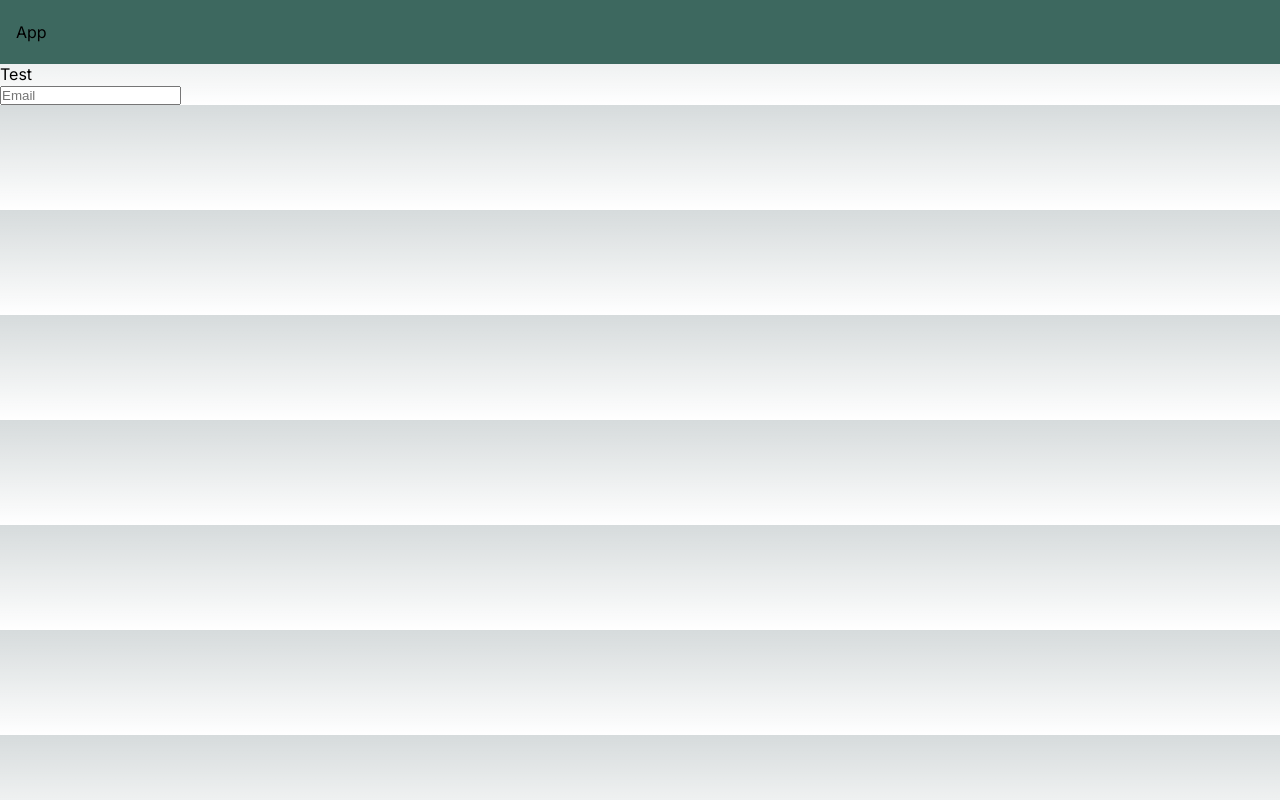
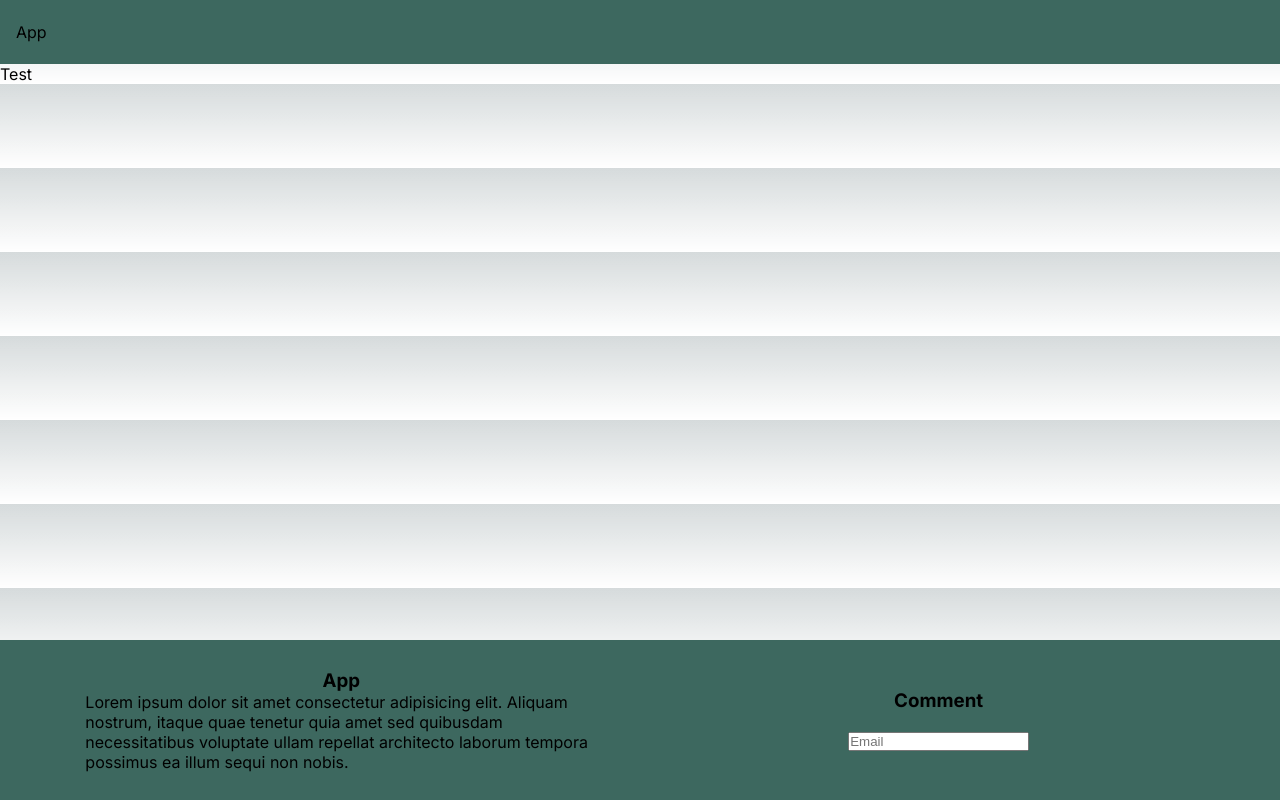
Before and after one commit to tendryAxel/hello-world-WEB3-std22075, a Next.js app: page /test in a window 1280 px wide. Built offline with nearby package versions, Linux system fonts and the light colour scheme.

Commit message:
feat: footer

```diff
--- a/app/globals.css
+++ b/app/globals.css
@@ -129,3 +129,23 @@ header > div {
   align-items: center;
   padding: 1em;
 }
+
+footer {
+  width: 100vw;
+  height: 10em;
+  bottom: 0px;
+  position: absolute;
+  display: flex;
+  flex-direction: row;
+  justify-content: space-evenly;
+  align-items: center;
+  background-color: rgb(var(--primary));
+}
+
+footer > div {
+  width: 40vw;
+  display: flex;
+  flex-direction: column;
+  align-items: center;
+  justify-content: center;
+}
--- a/app/test/layout.tsx
+++ b/app/test/layout.tsx
@@ -13,11 +13,15 @@ export default ({
             {children}
             <footer>
                 <div>
-                    <h1></h1>
-                    <p></p>
+                    <h3>App</h3>
+                    <p>Lorem ipsum dolor sit amet consectetur adipisicing elit. Aliquam nostrum, itaque quae tenetur quia amet sed quibusdam necessitatibus voluptate ullam repellat architecto laborum tempora possimus ea illum sequi non nobis.</p>
                 </div>
                 <div>
-                    <input type="text" placeholder="Email" />
+                    <h3>Comment</h3>
+                    <br />
+                    <input
+                        type="text"
+                        placeholder="Email" />
                 </div>
             </footer>
         </div>
```
